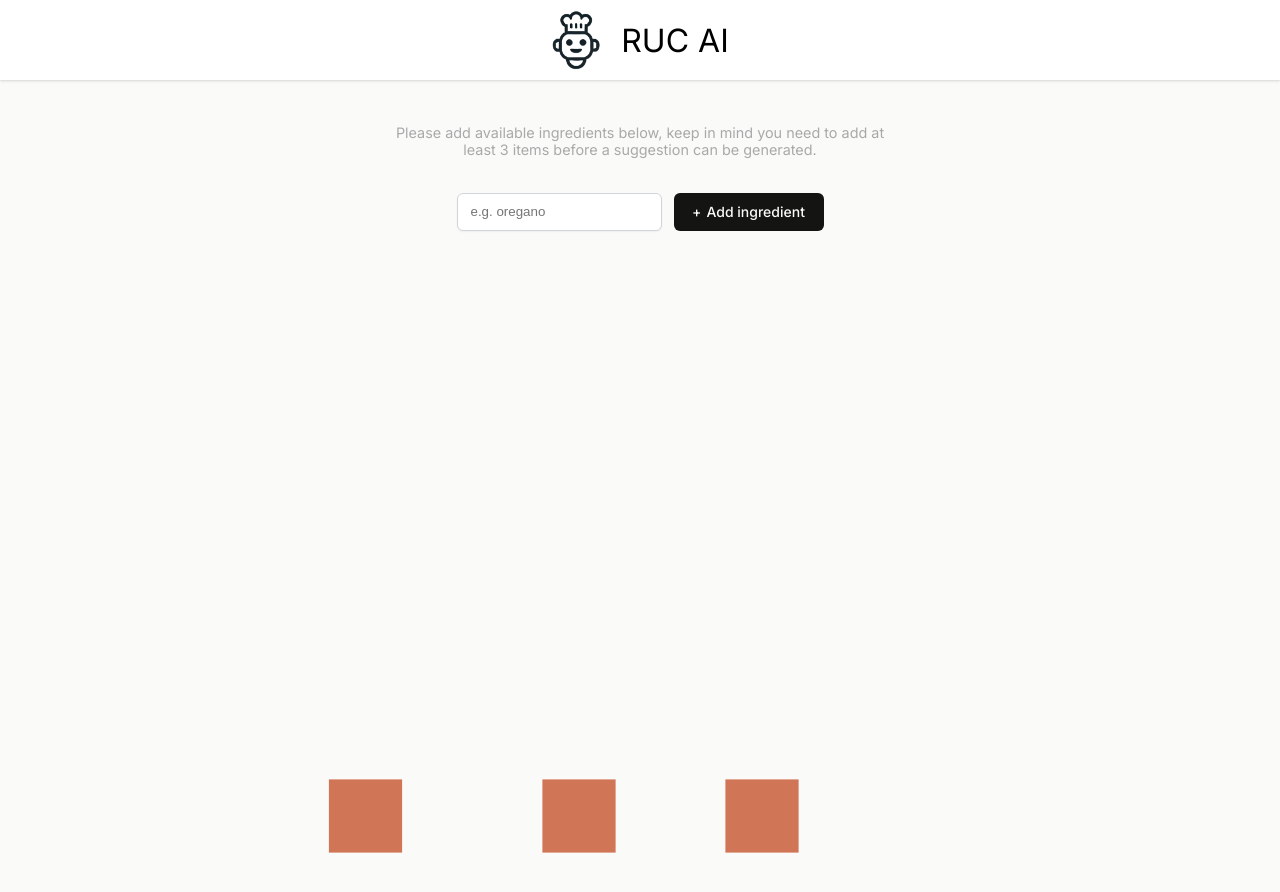
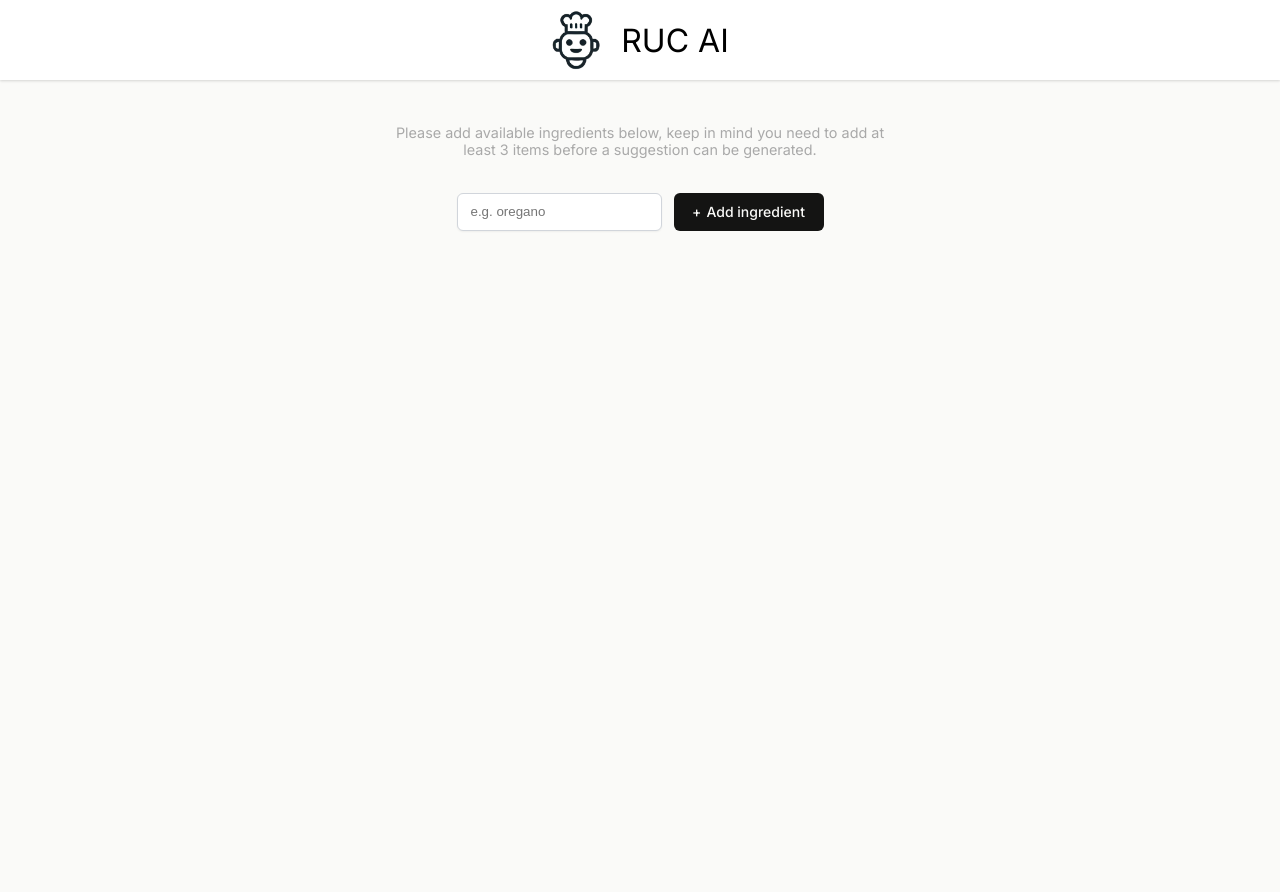
Before and after one commit to gitclonehama/react-ai-chef, a React (Vite) app: page / in a window 1280 px wide. Shown: the top 892 px of the page. After the commit the page ends 800 px from the top, so only its background shows below. Built offline with nearby package versions, Linux system fonts and the light colour scheme; no server answers; what @huggingface/inference would draw is missing.

Commit message:
fix: set initial state of showLoader to false in Main component

```diff
--- a/src/components/Main.jsx
+++ b/src/components/Main.jsx
@@ -8,7 +8,7 @@ import { getRecipeFromMistral } from "../ai.js"
 export default function Main() {
     const [ingredients, setIngredients] = React.useState([])
     const [recipe, setRecipe] = React.useState("")
-    const [showLoader, setShowLoader] = React.useState(true)
+    const [showLoader, setShowLoader] = React.useState(false)
 
     async function getRecipe() {
         setShowLoader(true)
```
